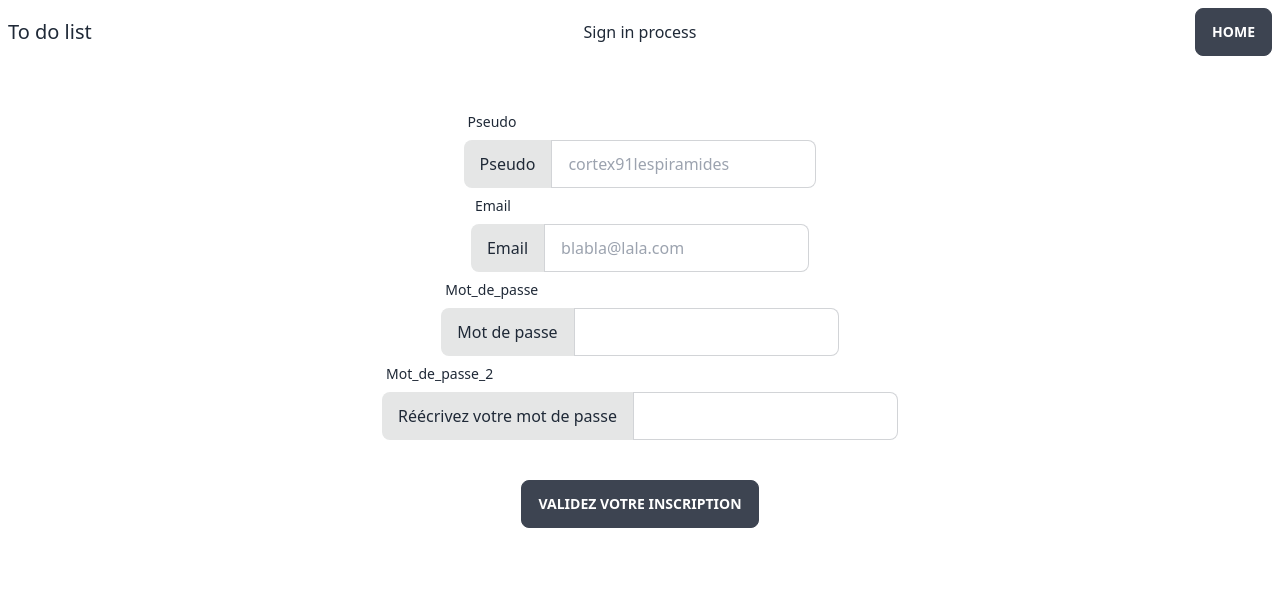
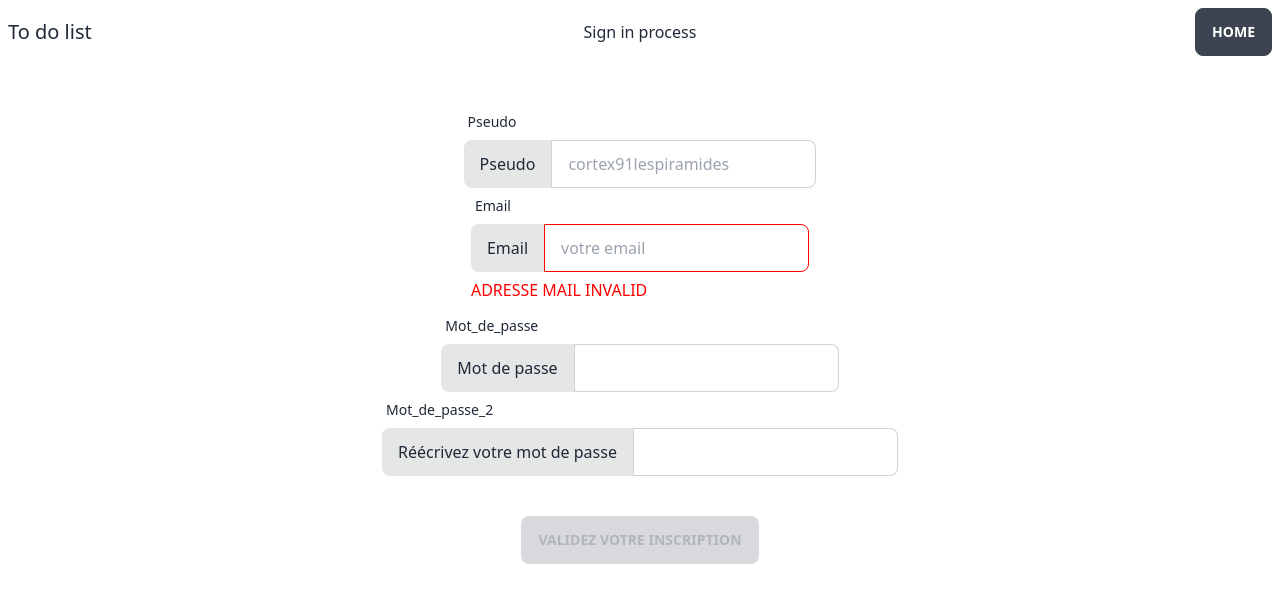
Before and after one commit to nielsmerceron/AWS, a SvelteKit app in the folder Front/todolist/: page /signin in a window 1280 px wide. Shown: the top 602 px of the page. Built offline with nearby package versions, Linux system fonts and the light colour scheme.

Commit message:
verif de l'adresse mail OK

```diff
--- a/Front/todolist/src/routes/+page.svelte
+++ b/Front/todolist/src/routes/+page.svelte
@@ -1,4 +1,4 @@
-<html data-theme="luxury" lang="fr"></html>
+<html data-theme="light" lang="fr"></html>
 <div class="navbar">
     <div class="navbar-start">
         <a class=" normal-case text-xl">To do list</a>
--- a/Front/todolist/src/routes/createtodo/+page.svelte
+++ b/Front/todolist/src/routes/createtodo/+page.svelte
@@ -62,7 +62,7 @@
 </script>
 
 
-      <html data-theme="luxury" lang="fr"></html>
+      <html data-theme="light" lang="fr"></html>
     <div class="navbar ">
       <div class="navbar-start">
         <a class=" normal-case text-xl">To do list</a>
--- a/Front/todolist/src/routes/login/+page.svelte
+++ b/Front/todolist/src/routes/login/+page.svelte
@@ -1,4 +1,4 @@
-<html data-theme="luxury" lang="fr"></html>
+<html data-theme="light" lang="fr"></html>
     <div class="navbar ">
       <div class="navbar-start">
         <a class=" normal-case text-xl">To do list</a>
--- a/Front/todolist/src/routes/signin/+page.svelte
+++ b/Front/todolist/src/routes/signin/+page.svelte
@@ -1,10 +1,10 @@
 <script>
-  import { emailValidator, requiredValidator } from './validators.js'
-  import { createFieldValidator } from './validation.js'
+  import {verificationemail} from '../signin/validate'
 
+  let emails = ""
 </script>
 
-<html data-theme="luxury" lang="fr" />
+<html data-theme="light" lang="fr" />
 
 <div class="navbar">
   <div class="navbar-start">
@@ -38,12 +38,20 @@
     <label class="input-group">
       <span>Email</span>
       <input
+        class="input input-bordered"
         type="text"
-        placeholder="blabla@lala.com"
-        class="input input-bordered"
+        bind:value={emails}
+        placeholder="votre email"
+        class:field-danger={!verificationemail(emails)}
+        class:field-success={verificationemail(emails)}
         id="email"
       />
     </label>
+    {#if !verificationemail(emails)}
+      <span class="validation-hint">
+        ADRESSE MAIL INVALID
+      </span>
+    {/if}
   </div>
   <div class="form-control">
     <label class="label">
@@ -74,6 +82,8 @@
     </label>
   </div>
   <div class="container py-10 px-10 mx-0 min-w-full grid place-items-center">
-    <button class="btn">Validez votre inscription</button>
+    <button class="btn" disabled={!verificationemail(emails)}
+      >Validez votre inscription</button
+    >
   </div>
 </div>
--- a/Front/todolist/src/routes/signin/app.postcss
+++ b/Front/todolist/src/routes/signin/app.postcss
@@ -2,3 +2,21 @@
 @tailwind base;
 @tailwind components;
 @tailwind utilities;
+
+input {
+		outline: none;
+		border-width: 2px;
+	}
+
+	.validation-hint {
+		color: red;
+		padding: 6px 0;
+	}
+
+	.field-danger {
+		border-color: red;
+	}
+
+	.field-success {
+		border-color: green;
+	}
--- a/Front/todolist/src/routes/signin/validate.js
+++ b/Front/todolist/src/routes/signin/validate.js
@@ -1,19 +1,10 @@
 
+/**
+ * @param {string} value
+ */
+function verificationemail(value) {
+  let regex = new RegExp(/^(([^<>()[\]\\.,;:\s@"]+(\.[^<>()[\]\\.,;:\s@"]+)*)|(".+"))@((\[[0-9]{1,3}\.[0-9]{1,3}\.[0-9]{1,3}\.[0-9]{1,3}])|(([a-zA-Z\-0-9]+\.)+[a-zA-Z]{2,}))$/)
+  return (regex.test(value));
+}
 
-function buildValidator (validators) {
-    return function validate (value,dirty) {
-      if (!validators || validators.length === 0) {
-        return { dirty, valid: true }
-      }
-
-      const failing = validators.find(v => v(value) !== true)
-
-      return {
-        dirty,
-        valid: !failing,
-        message: failing && failing(value)
-      }
-    }
-  }
-
-  export { buildValidator }
+export  { verificationemail}
--- a/Front/todolist/src/routes/signin/validation.js
+++ /dev/null
@@ -1,24 +0,0 @@
-import { writable } from 'svelte/store'
-import { buildValidator } from '../signin/validate.js'
-
-export function createFieldValidator (...validators) {
-  const { subscribe, set } = writable({ dirty: false, valid: false, message: null })
-  const validator = buildValidator(validators)
-
-  function action (node, binding) {
-    function validate (value, dirty) {
-      const result = validator(value, dirty)
-      set(result)
-    }
-
-    validate(binding, false)
-
-    return {
-      update (value) {
-        validate(value, true)
-      }
-    }
-  }
-
-  return [ { subscribe }, action ]
-}
--- a/Front/todolist/src/routes/signin/validators.js
+++ /dev/null
@@ -1,18 +0,0 @@
-
-
-function emailValidator () {
-    return function email (value) {
-      return (value && !!value.match(/^(([^<>()[\]\\.,;:\s@"]+(\.[^<>()[\]\\.,;:\s@"]+)*)|(".+"))@((\[[0-9]{1,3}\.[0-9]{1,3}\.[0-9]{1,3}\.[0-9]{1,3}])|(([a-zA-Z\-0-9]+\.)+[a-zA-Z]{2,}))$/)) || 'Please enter a valid email'
-    }
-  }
-
-  function requiredValidator () {
-    return function required (value) {
-      return (value !== undefined && value !== null && value !== '') || 'This field is required'
-    }
-  }
-
-  export {
-    emailValidator,
-    requiredValidator
-  }
--- a/Front/todolist/tailwind.config.cjs
+++ b/Front/todolist/tailwind.config.cjs
@@ -4,7 +4,7 @@ const config = {
   theme: {
     extend: {},
     daisyui: {
-      themes: ["luxury"],
+      themes: ["luxury","light"],
     },
   },
 
```
